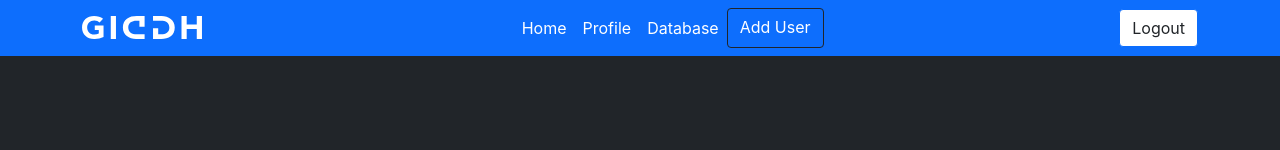
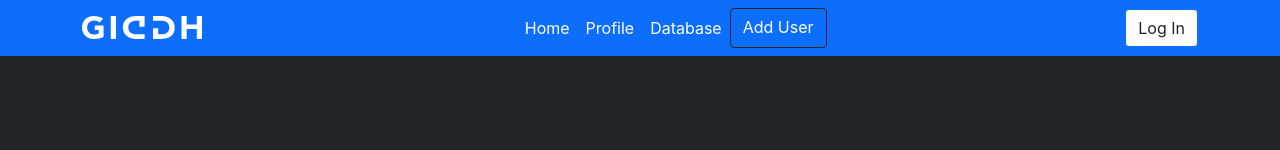
Before and after one commit to wandererabir/giddh, a React (Create React App) app in the folder giddh/: page / in a window 1280 px wide. Shown: the top 150 px of the page. Built offline with nearby package versions, Linux system fonts and the light colour scheme.

Commit message:
fixed some bugs in Navbar

```diff
--- a/giddh/src/components/Login.js
+++ b/giddh/src/components/Login.js
@@ -7,7 +7,7 @@ const Login = () => {
 
     return (
             <Button className='bg-white text-dark' onClick={() => loginWithRedirect()}>
-               Logout
+               Log In
             </Button>
     );
 };
--- a/giddh/src/components/Logout.js
+++ b/giddh/src/components/Logout.js
@@ -7,10 +7,9 @@ import 'bootstrap/dist/css/bootstrap.min.css';
 
 const Logout = () => {
   const { logout} = useAuth0();
-
   return (
     <Button className='bg-white text-dark' onClick={() => logout()}>
-    Log In
+    Logout
  </Button>
 
   );
--- a/giddh/src/components/Navbar.js
+++ b/giddh/src/components/Navbar.js
@@ -22,7 +22,7 @@ const MainNav = () => (
       to="/profile"
       exact
       activeClassName="router-link-exact-active"
-      className="text-white "
+      className="text-white"
     >
       Profile
     </Nav.Link>
@@ -41,7 +41,7 @@ const MainNav = () => (
 );
 
 const AuthNav = () => {
-  const { isAuthenticated } = useAuth0();
+  const { isAuthenticated} = useAuth0();
 
   return(
     <Nav className="justify-content-end">
```
